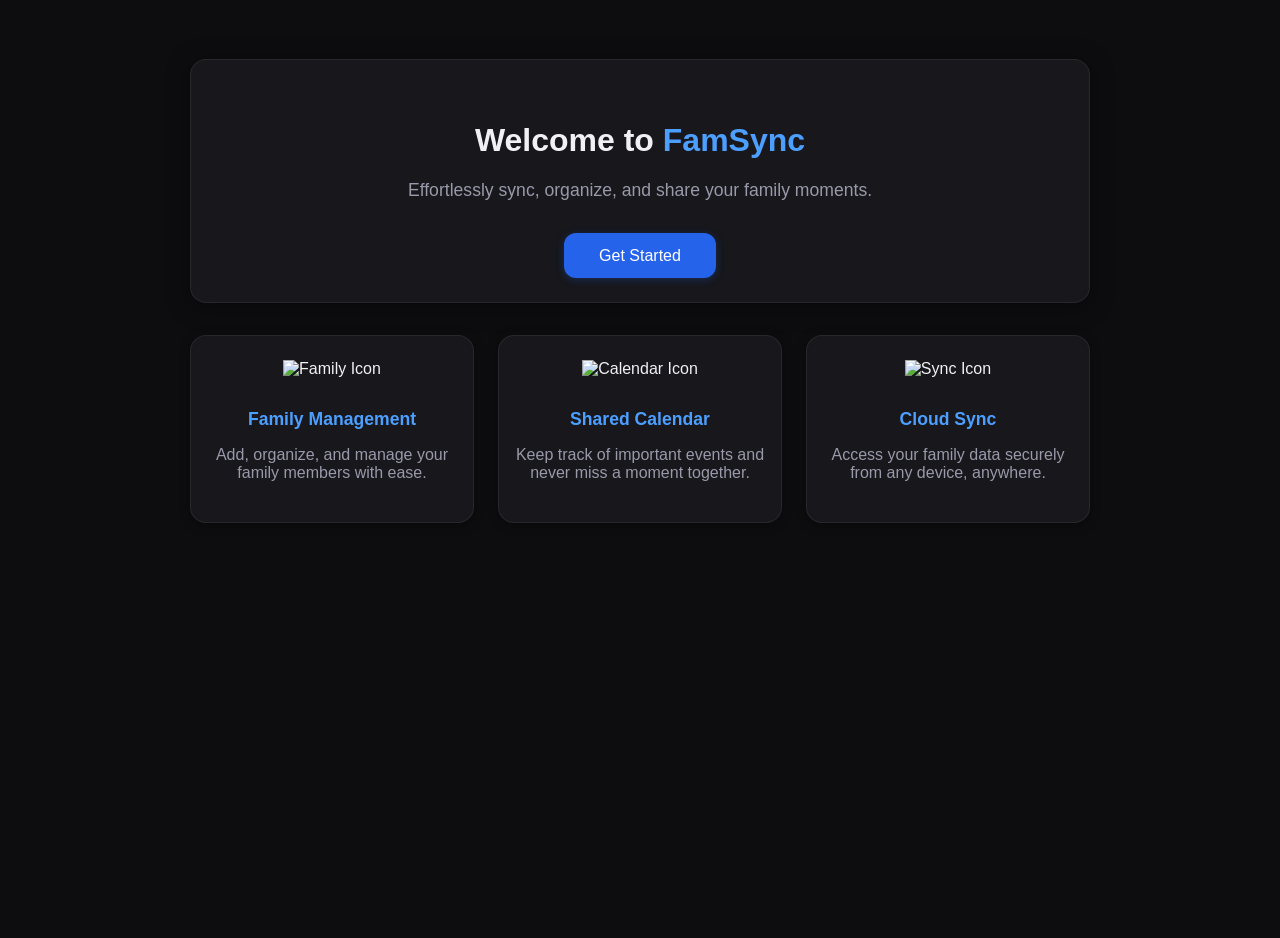
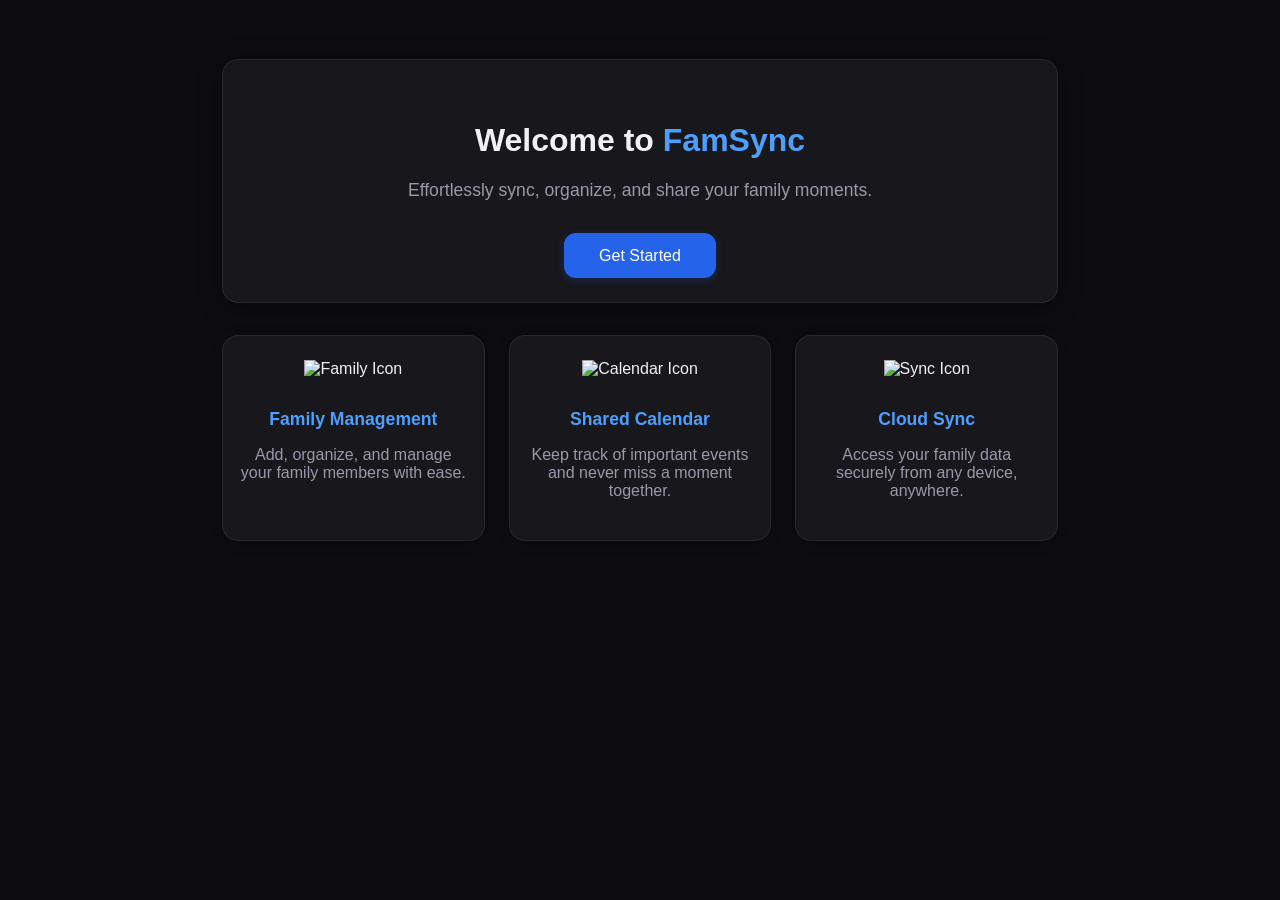

landing page ui fixes

--- a/app/css/landing-page.css
+++ b/app/css/landing-page.css
@@ -5,12 +5,14 @@ body {
   margin: 0;
   padding: 1.2rem;
   min-height: 100vh;
+  box-sizing: border-box;
 }
 
 .landing-container {
   max-width: 900px;
   margin: auto;
-  padding: 2.5rem 2rem 2.5rem 2rem;
+  padding: 2.5rem 2rem;
+  box-sizing: border-box;
 }
 
 .hero {
@@ -57,7 +59,6 @@ body {
   flex-wrap: wrap;
   gap: 1.5rem;
   justify-content: center;
-  flex-direction: row;
 }
 
 .feature {
@@ -66,9 +67,10 @@ body {
   border-radius: 16px;
   box-shadow: 0 2px 12px rgba(0, 0, 0, 0.3);
   padding: 1.5rem 1rem;
-  flex: 1 1 220px;
-  min-width: 220px;
+  flex: 1 1 200px;
+  min-width: 0;
   max-width: 270px;
+  box-sizing: border-box;
   text-align: center;
   transition: box-shadow 0.2s, transform 0.2s;
 }
@@ -94,20 +96,18 @@ body {
   font-size: 1rem;
 }
 
-@media (max-width: 800px) {
-  .features {
-    flex-direction: column;
-    align-items: center;
-    gap: 1rem;
-  }
-  .feature {
-    width: 100%;
-    max-width: 340px;
-  }
+@media (max-width: 600px) {
   .landing-container {
-    padding: 1rem 2px;
+    padding: 1rem 0.75rem;
   }
   .hero {
-    padding: 1.5rem 0.5rem 1rem 0.5rem;
+    padding: 1.5rem 0.75rem 1rem 0.75rem;
+  }
+  .features {
+    gap: 0.75rem;
+  }
+  .feature {
+    flex: 1 1 100%;
+    max-width: 100%;
   }
 }
